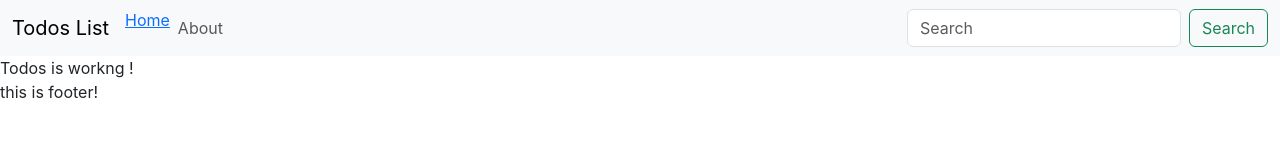
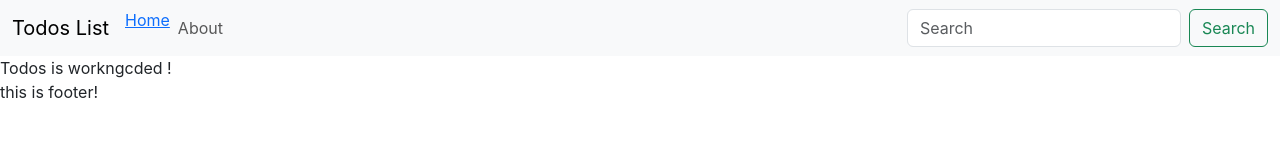
Before and after one commit to sxumit/Todos-List_ReactApp, a React (Create React App) app: page / in a window 1280 px wide. Shown: the top 160 px of the page. Built offline with nearby package versions, Linux system fonts and the light colour scheme.

Commit message:
Minor change

```diff
--- a/src/MyComponents/Todos.js
+++ b/src/MyComponents/Todos.js
@@ -3,7 +3,7 @@ import React from 'react'
 const Todos = () => {
   return (
     <div>
-      Todos is workng !
+      Todos is workngcded !
     </div>
   )
 }
```
